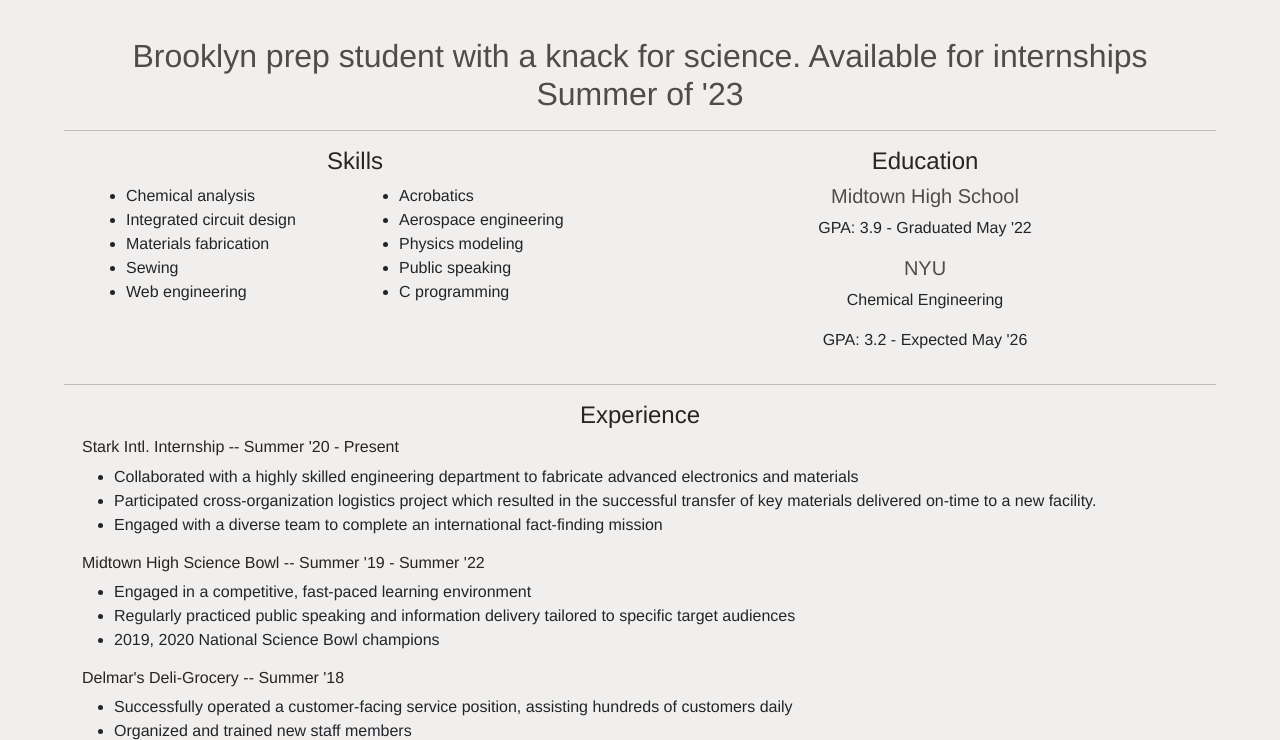
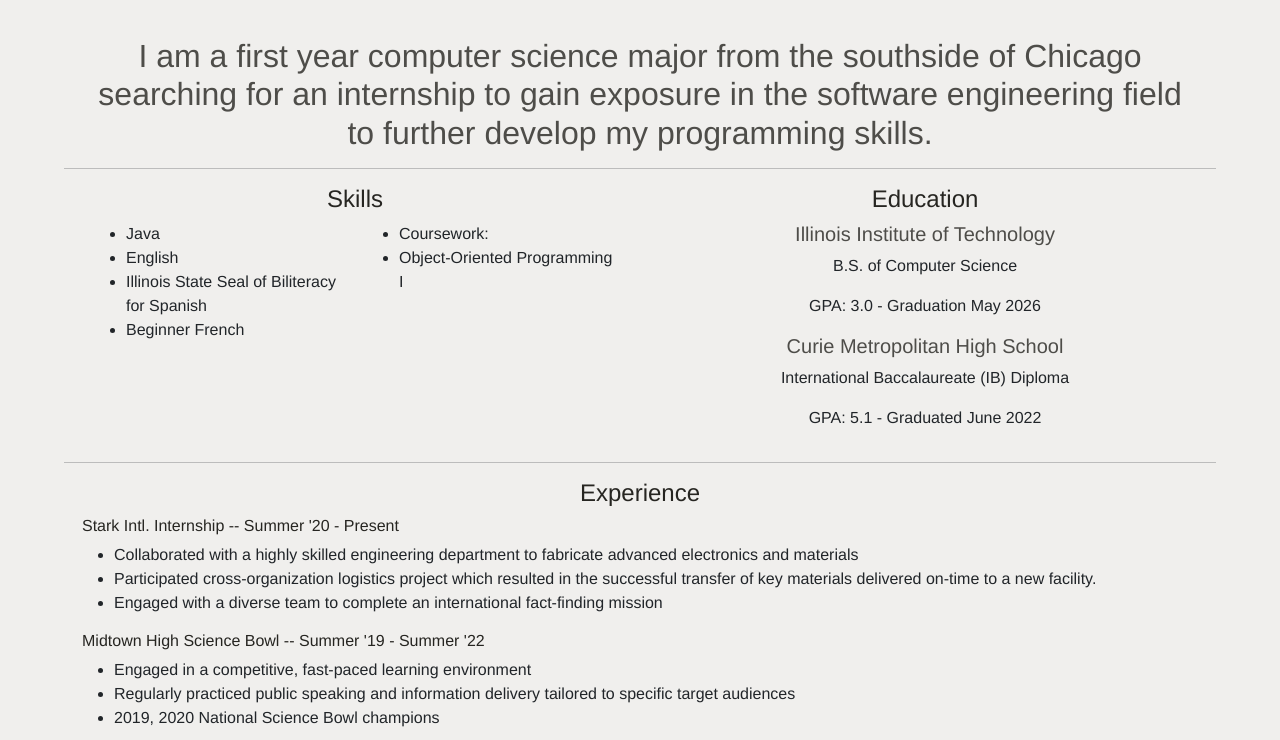
Before and after one commit to dhernandez22/Denny-Hernandez-Resume, a plain HTML site: page index.html in a window 1280 px wide. Shown: the part 107-847 px from the top of the page. Drawn offline with nearby package versions, Linux system fonts and the light colour scheme.

Commit message:
Updated name, contact info, skills, education

```diff
--- a/index.html
+++ b/index.html
@@ -11,11 +11,11 @@
 <body>
     <div class="container text-center">
         </br>
-        <h1>Patricia Ellia</h1>
-        <p style="opacity: .8;">p.parker@stark-intl.org</p>
+        <h1>Denny Hernandez</h1>
+        <p style="opacity: .8;">Chicago, Illinois  -  hernandezdenny7@gmail.com  -  773-425-6677</p>
         </br>
         <h2 class="block-header" style="opacity: .8;">
-            Brooklyn prep student with a knack for science. Available for internships Summer of '23
+            I am a first year computer science major from the southside of Chicago searching for an internship to gain exposure in the software engineering field to further develop my programming skills.
         </h2>
     </div>
     <hr style="margin-left: 5%;margin-right: 5%"/>
@@ -27,20 +27,16 @@
                     <div class="row">
                         <div class="col-sm">
                             <ul >
-                                <li>Chemical analysis</li>
-                                <li>Integrated circuit design</li>
-                                <li>Materials fabrication</li>
-                                <li>Sewing</li>
-                                <li>Web engineering</li>
+                                <li>Java</li>
+                                <li>English</li>
+                                <li>Illinois State Seal of Biliteracy for Spanish</li>
+                                <li>Beginner French</li>
                             </ul>
                         </div>
                         <div class="col-sm">
                             <ul >
-                                <li>Acrobatics</li>
-                                <li>Aerospace engineering</li>
-                                <li>Physics modeling</li>
-                                <li>Public speaking</li>
-                                <li>C programming</li>
+                                <li>Coursework:</li>
+                                <li>Object-Oriented Programming I</li>
                             </ul>
                         </div>
                     </div>
@@ -48,12 +44,13 @@
             </div>
             <div class="col-sm text-center">
                 <h4>Education</h4>
-                <h5 style="opacity: .8;">Midtown High School</h5>
-                <p>GPA: 3.9 - Graduated May '22</p>
+                <h5 style="opacity: .8;">Illinois Institute of Technology</h5>
+                <p>B.S. of Computer Science</p>
+                <p>GPA: 3.0 - Graduation May 2026</p>
 
-                <h5 style="opacity: .8;">NYU</h5>
-                <p>Chemical Engineering</p>
-                <p>GPA: 3.2 - Expected May '26</p>
+                <h5 style="opacity: .8;">Curie Metropolitan High School</h5>
+                <p>International Baccalaureate (IB) Diploma</p>
+                <p>GPA: 5.1 - Graduated June 2022</p>
             </div>
         </div>
     </div>
```
